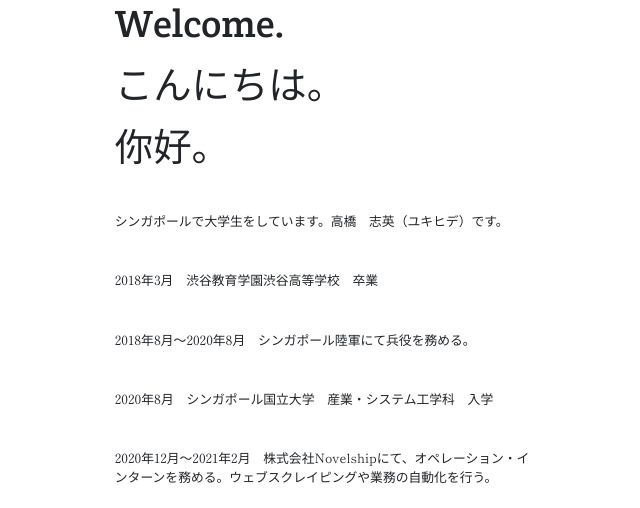
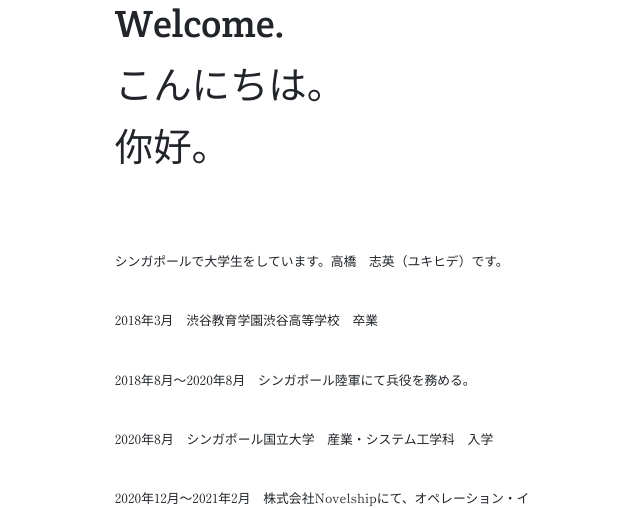
Before and after one commit to yuki-zmstr/newen, a Flask app: page /jp in a window 1280 px wide. Shown: the part 239-747 px from the top of the page, without its empty margins (314-954 px from the left). Run offline with Flask 2, Linux system fonts and the light colour scheme; some libraries are stand-ins or nearby versions.

Commit message:
fixed about me margins

```diff
--- a/website/static/css/queries.css
+++ b/website/static/css/queries.css
@@ -106,6 +106,9 @@
     #about-me p {
         margin: 2vh 0 0 0;
         font-size: 2.5vw;
+    }
+    #about-me p:first-of-type {
+        margin: 5vh 0 0 0;
     }
     /* ----------------------------------------------- */
     /* PROJECTS */
--- a/website/static/css/style-jp.css
+++ b/website/static/css/style-jp.css
@@ -112,6 +112,10 @@ html {
 #about-me p {
     margin: 5vh 0;
     font-family: 'Shippori Mincho', sans-serif;
+}
+
+#about-me p:first-of-type {
+    margin: 10vh 0 0 0;
 }
 
 
--- a/website/static/css/style.css
+++ b/website/static/css/style.css
@@ -111,12 +111,8 @@ html {
     font-size: 3vw;
 }
 
-#about-me p:first-of-type {
-    margin: 5vh 0 0 0
-}
-
 #about-me p {
-    margin: 10vh 0
+    margin: 10vh 0 0 0
 }
 
 
```
